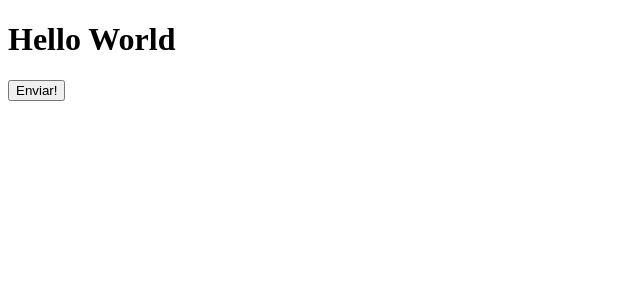
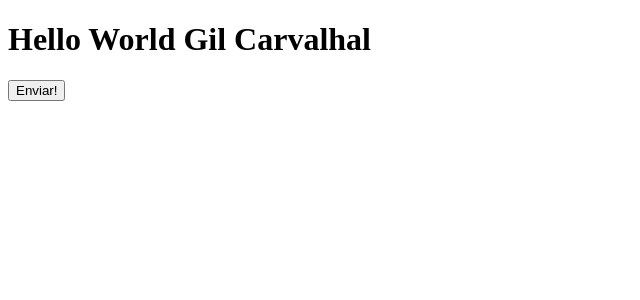
Before and after one commit to GilCarvalhal/fundamentos-react, a React (Create React App) app: page / in a window 1280 px wide. Shown: the top 300 px of the page, without its empty margins (0-640 px from the left). Built offline with nearby package versions, Linux system fonts and the light colour scheme.

Commit message:
JSX e expressões

```diff
--- a/src/App.js
+++ b/src/App.js
@@ -6,11 +6,15 @@
   }
 }
 
+function formatName(name, lastName) {
+  return name + lastName;
+}
+
 class Teste extends Component {
   render() {
     return (
       <>
-        <h1>Hello World</h1>
+        <h1>Hello World {formatName("Gil ", "Carvalhal")} </h1>
         <Button />
       </>
     );
```
